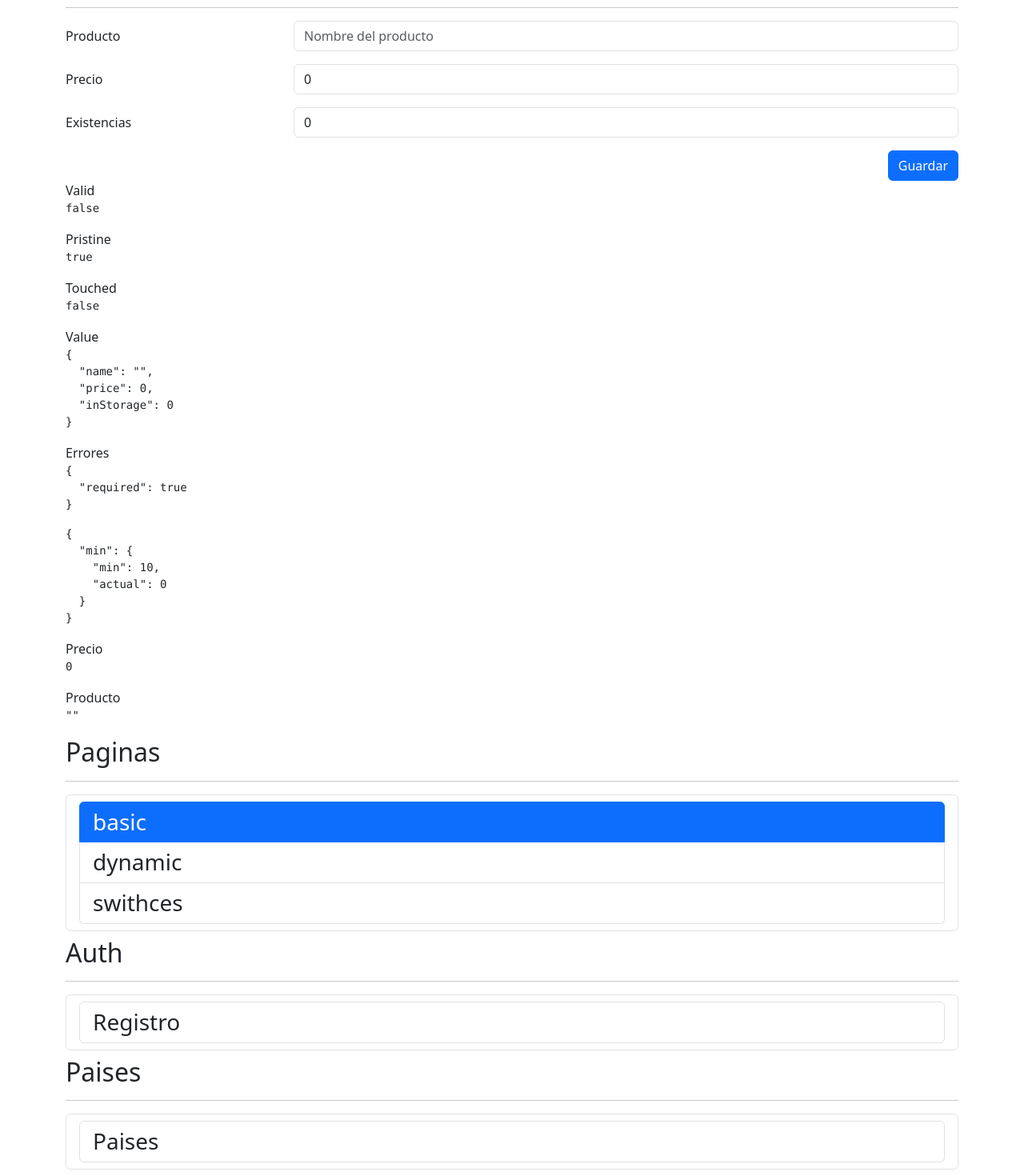
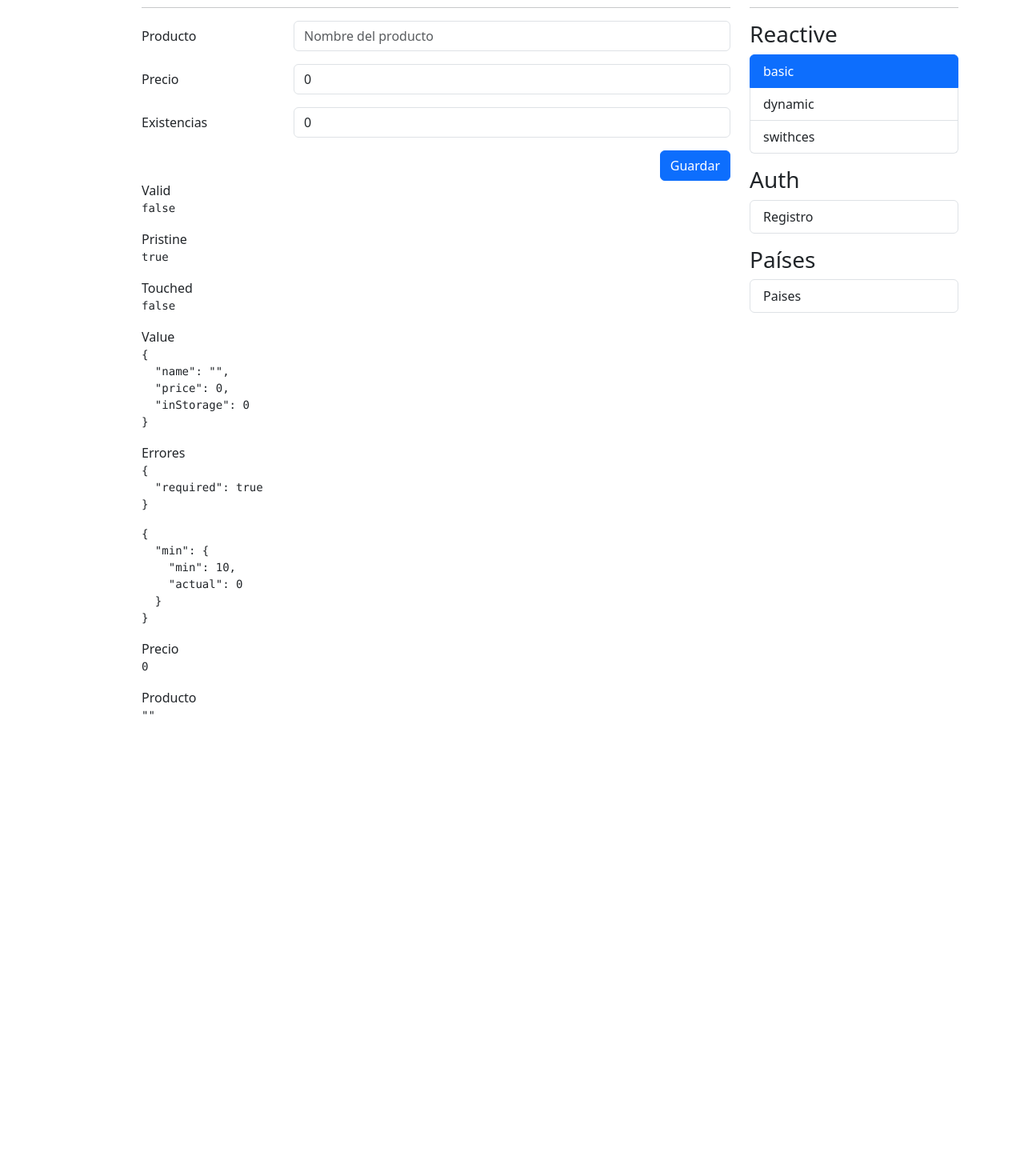
Before and after one commit to jesWeb/FormulariosReactivos-Angular, an Angular app: page /reactive/basic in a window 1280 px wide. Shown: the part 93-1563 px from the top of the page at 80% size. After the commit the page ends 1014 px from the top, so only its background shows below. Built offline with nearby package versions, Linux system fonts and the light colour scheme.

Commit message:
agregamos multiples eventos desde el mismo campo keydown y click de agregar favorito

```diff
--- a/src/app/app.html
+++ b/src/app/app.html
@@ -1,8 +1,8 @@
-<div class="row mt-5">
-  <div class="col">
+<div class="row justify-content-end mt-5">
+  <div class="col-7 col-sm-8">
     <router-outlet />
   </div>
-  <div class="col-12 col-sm-12">
+  <div class="col-3 ml-3">
     <app-side-menu />
   </div>
 </div>
--- a/src/app/reactive/pages/dynamic-page/dynamic-page.component.html
+++ b/src/app/reactive/pages/dynamic-page/dynamic-page.component.html
@@ -26,12 +26,17 @@
       <div class="input-group">
         <input
           [formControl]="newFavorite"
-          (keydown)="onAddFavorites()"
+          (keydown.enter)="onAddFavorites()"
+          (keydown.enter)="$event.preventDefault()"
           class="form-control"
           placeholder="Agregar favorito"
         />
 
-        <button class="btn btn-outline-primary" type="button">
+        <button
+          (click)="onAddFavorites()"
+          class="btn btn-outline-primary"
+          type="button"
+        >
           Agregar favorito
         </button>
       </div>
@@ -60,8 +65,7 @@
         </span>
         } -->
       </div>
-      }
-      @if (formUtils.isValField(myForm,'favoriteGames')) {
+      } @if (formUtils.isValField(myForm,'favoriteGames')) {
       <span class="form-text text-danger"> Debe Tener almenos 2 juegos </span>
       }
     </div>
--- a/src/app/reactive/pages/dynamic-page/dynamic-page.component.ts
+++ b/src/app/reactive/pages/dynamic-page/dynamic-page.component.ts
@@ -49,8 +49,11 @@ export class DynamicPageComponent {
     this.favoriteGames.removeAt(index)
   }
 
-  onSubmit(){
-    this.myForm.markAllAsTouched()
+  onSubmit() {
+    console.log('====================================');
+    console.log(this.myForm.value);
+    console.log('====================================');
+    this.myForm.markAllAsTouched();
   }
 
 
--- a/src/app/shared/components/side-menu/side-menu.component.html
+++ b/src/app/shared/components/side-menu/side-menu.component.html
@@ -1,60 +1,46 @@
-<h2>Paginas</h2>
+<h2>Páginas</h2>
 <hr />
 
-<h3 class="mt-3">
+<h3 class="mt-3">Reactive</h3>
+
 <ul class="list-group">
-    <li class="list-group-item">
-
   @for (item of reactiveMenu; track item.title) {
   <li
     [routerLink]="item.route"
     routerLinkActive="active"
-        class="list-group-item">
-          {{item.title}}
+    class="list-group-item"
+  >
+    {{ item.title }}
   </li>
+
   }
+</ul>
 
-    </li>
-  </ul>
-</h3>
+<h3 class="mt-3">Auth</h3>
 
-
-<h2>Auth</h2>
-<hr />
-
-<h3 class="mt-3">
 <ul class="list-group">
-    <li class="list-group-item">
-
   @for (item of authMenu; track item.title) {
   <li
     [routerLink]="item.route"
     routerLinkActive="active"
-        class="list-group-item">
-          {{item.title}}
+    class="list-group-item"
+  >
+    {{ item.title }}
   </li>
+
   }
+</ul>
+<h3 class="mt-3">Países</h3>
 
-    </li>
-  </ul>
-</h3>
-
-<h2>Paises</h2>
-<hr />
-
-<h3 class="mt-3">
 <ul class="list-group">
-    <li class="list-group-item">
-
   @for (item of country; track item.title) {
   <li
     [routerLink]="item.route"
     routerLinkActive="active"
-        class="list-group-item">
-          {{item.title}}
+    class="list-group-item"
+  >
+    {{ item.title }}
   </li>
+
   }
-
-    </li>
 </ul>
-</h3>
```
Lines whose indentation alone changed are shown as unchanged.
